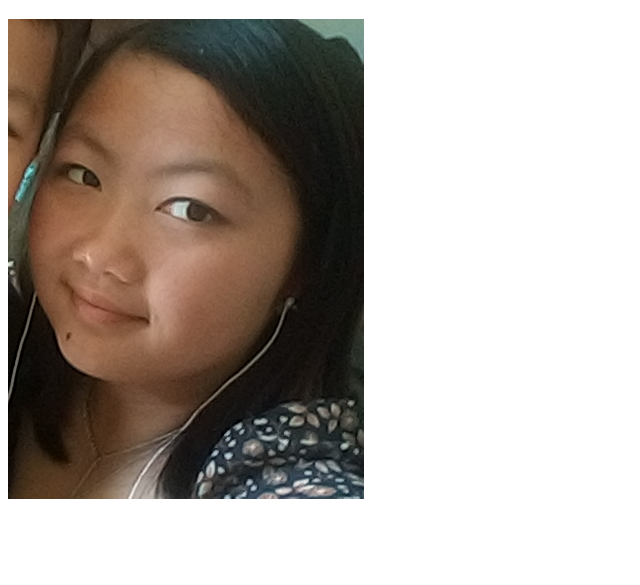
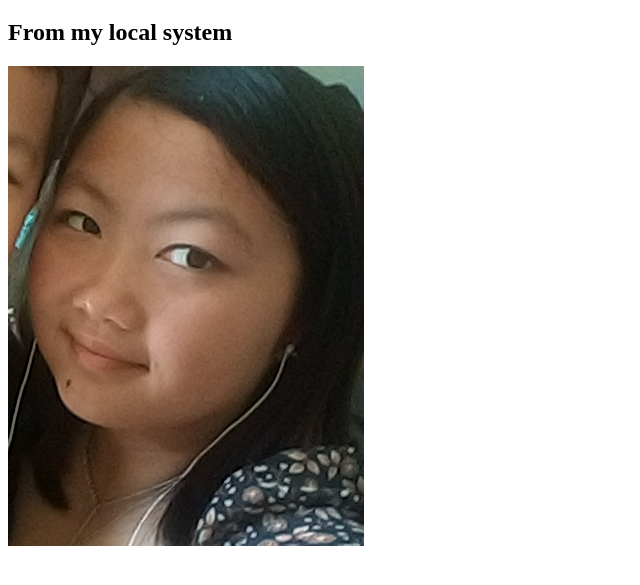
Before and after one commit to CIT82/kher-pub, a plain HTML site: page index.html in a window 1280 px wide. Shown: the part 61-646 px from the top of the page, without its empty margins (0-640 px from the left). Drawn offline with Linux system fonts and the light colour scheme.

Commit message:
learning about git workflow

```diff
--- a/index.html
+++ b/index.html
@@ -7,6 +7,7 @@
 </head>
 <body>
     <h1>This is me!</h1>
-    <image src="images/profile.png"/>
+    <h2>From my local system</h2>
+    <image src="Images/profile.png" alt="KAiri Her"/>
 </body>
 </html>
```
